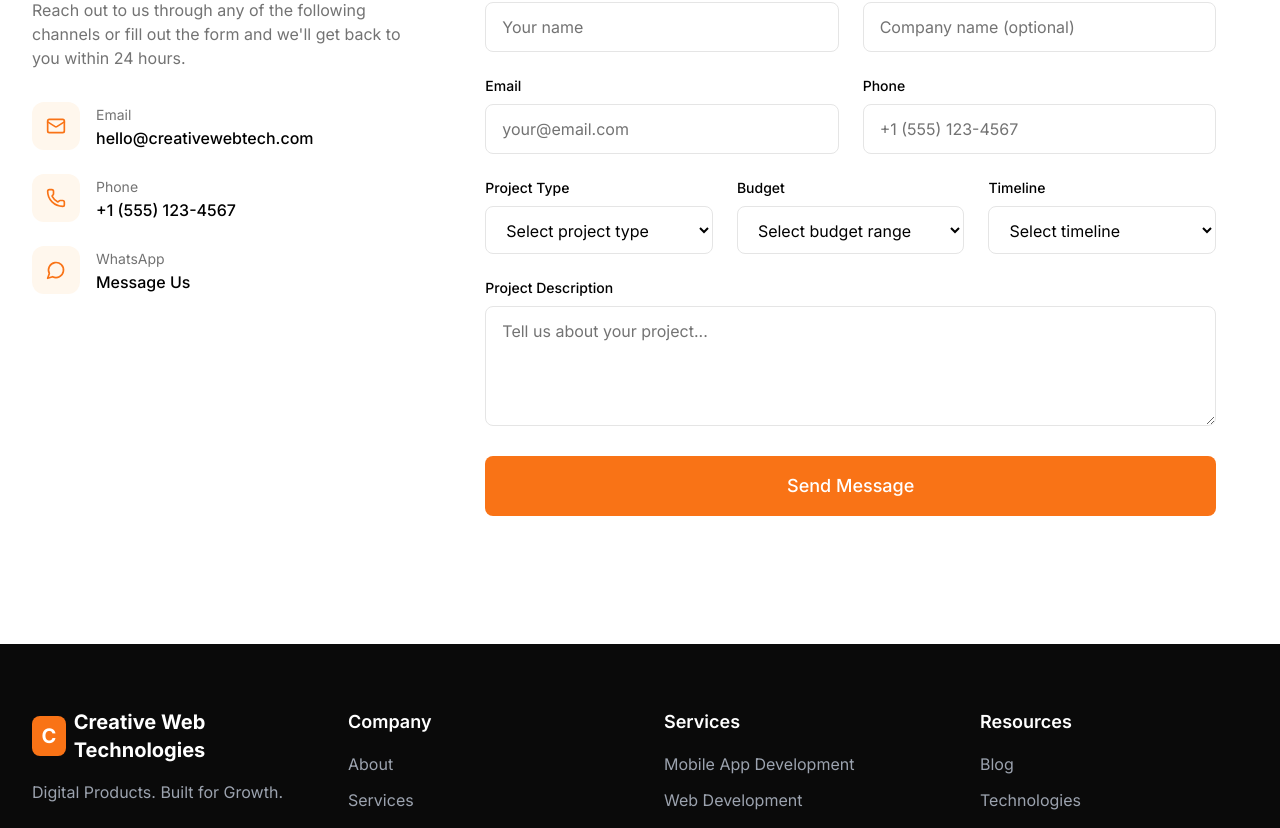
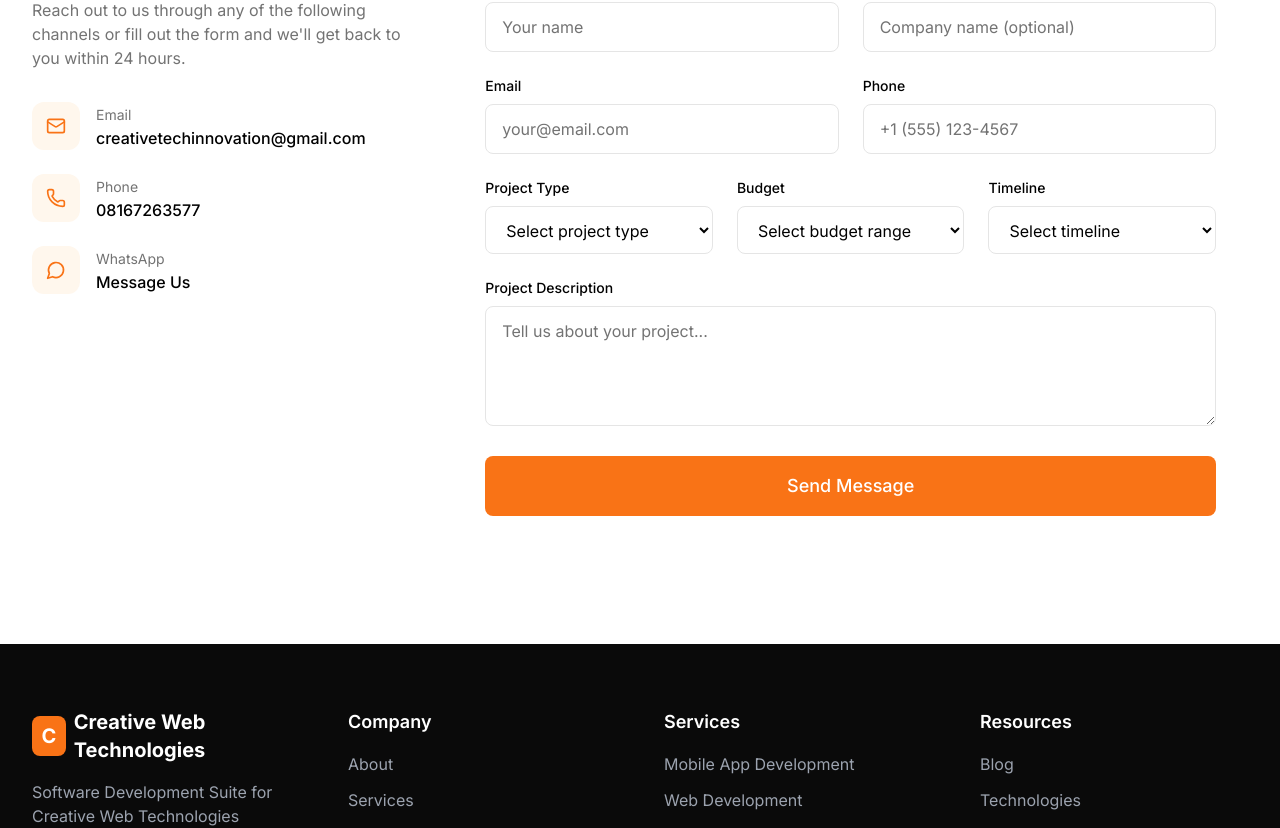
Before and after one commit to creativewebtechh/creativewebtechnologies, a React (Vite) app: page /contact in a window 1280 px wide. Shown: the part 474-1302 px from the top of the page. Built offline with nearby package versions, Linux system fonts and the light colour scheme.

Commit message:
Update siteConfig with new tagline and contact info

```diff
--- a/src/data/site.ts
+++ b/src/data/site.ts
@@ -1,11 +1,11 @@
 export const siteConfig = {
   name: 'Creative Web Technologies',
-  tagline: 'Digital Products. Built for Growth.',
+  tagline: 'Software Development Suite for Creative Web Technologies',
   description:
     'Creative Web Technologies designs and develops high-performance websites, mobile applications, web applications, and custom software solutions that help businesses innovate, automate, and scale.',
-  email: 'hello@creativewebtech.com',
-  phone: '+1 (555) 123-4567',
-  whatsapp: '+15551234567',
+  email: 'creativetechinnovation@gmail.com',
+  phone: '08167263577',
+  whatsapp: '2348167263577',
   address: '',
   social: {
     twitter: '',
```
